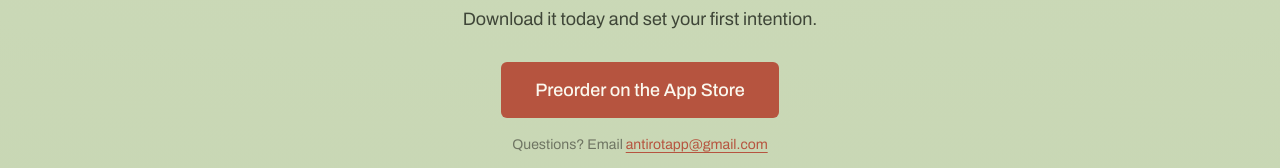
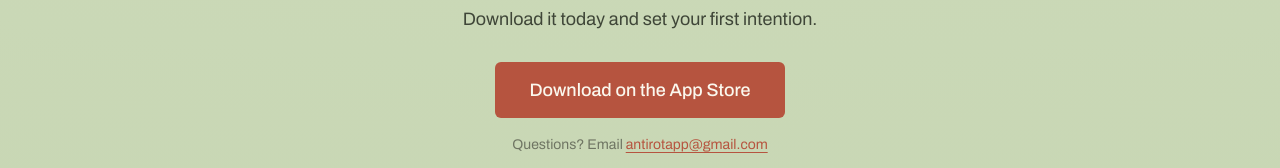
Before and after one commit to darbyannetarlow/animated-couscous, a plain HTML site: page index.html in a window 1280 px wide. Shown: the part 5131-5299 px from the top of the page. Drawn offline with Linux system fonts and the light colour scheme; a web font is replaced by a local one.

Commit message:
Update index.html

```diff
--- a/index.html
+++ b/index.html
@@ -653,7 +653,7 @@ section{scroll-margin-top:24px}
   <section id="join" class="wrap cta" aria-labelledby="cta-title">
     <h2 id="cta-title" class="h2">Use social media with intention, and save what&rsquo;s <em>worth keeping.</em></h2>
 <p class="lede"><span class="cta-line">Antirot is out now on iPhone.</span> <span class="cta-line">Download it today and set your first intention.</span></p>
-<a class="btn" href="https://apps.apple.com/us/app/antirot-archive-app-blocker/id6788718040" target="_blank" rel="noopener">Preorder on the App Store</a>
+<a class="btn" href="https://apps.apple.com/us/app/antirot-archive-app-blocker/id6788718040" target="_blank" rel="noopener">Download on the App Store</a>
 <p class="join-alt">Questions? Email <a href="mailto:antirotapp@gmail.com">antirotapp@gmail.com</a></p>
   </section>
 
```
